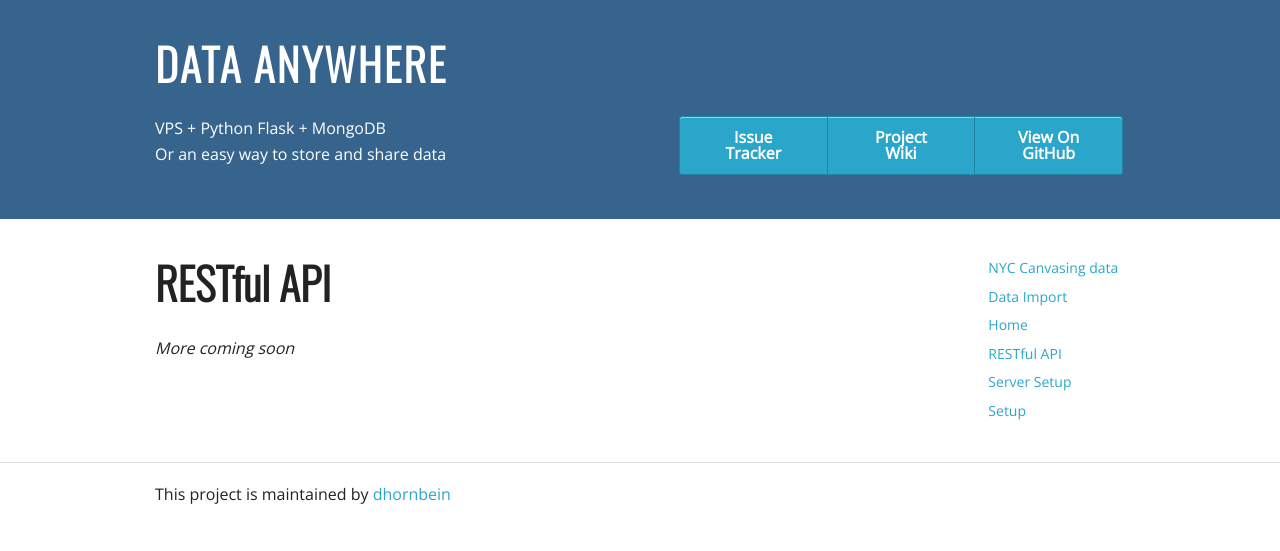
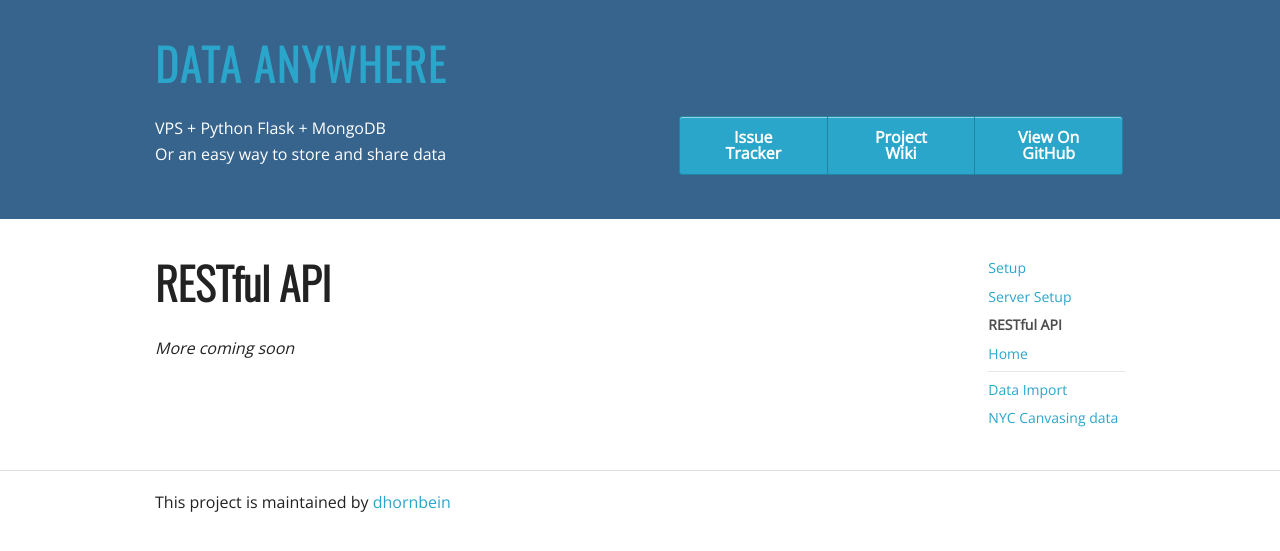
Before and after one commit to dhornbein/DataAnywhere, a Jekyll site: the page built from restful_api.md, in a window 1280 px wide. Shown: the top 551 px of the page. Built offline with Jekyll 4.4.1, drawn with Linux system fonts in a browser that asks for light colours; nearby versions of some CDN libraries.

```diff
--- a/_config.yml
+++ b/_config.yml
@@ -1,3 +1,5 @@
 server_port:  5000
 auto: true
+projectname: Data Anywhere
 workingTitle: polymer
+baseurl: /DataAnywhere
--- a/_includes/banner.html
+++ b/_includes/banner.html
@@ -1,7 +1,7 @@
-    <div class="banner">
+    <div id="top" class="banner">
       <header class="row">
 
-        <div class="large-12 columns"><h1 class="title">Data Anywhere</h1></div>
+        <div class="large-12 columns"><h1 class="title"><a href="{{ site.baseurl }}/">Data Anywhere</a></h1></div>
         <div class="large-6 columns">
           <p class="large">VPS + Python Flask + MongoDB<br>Or an easy way to store and share data</p>
         </div>
--- a/_layouts/home.html
+++ b/_layouts/home.html
@@ -9,9 +9,12 @@
 			{{ content }}
 		</div>
 		<div class="large-2 small-12 column">
-			<ul class="side-nav affix" data-spy="affix" data-offset-top="200">
-			{% for page in site.pages %}
-				<li><a data-magellan-arrival="{{ page.id }}" href="{{ site.base_url }}{{ page.url }}">{{ page.title }}</a></li>
+			<ul class="side-nav affix" data-spy="affix" data-offset-top="219">
+			{% for child_page in site.pages reversed %}
+				<li{% if child_page.title == page.title %} class="active"{% endif %}><a data-magellan-arrival="{{ child_page.id }}" href="{{ site.baseurl }}{{ child_page.url }}">{{ child_page.title }}</a></li>
+				{% if child_page.title == 'Home' %}
+				<li class="divider"></li>
+				{% endif %}
 			{% endfor %}
 			</ul>
 		</div>
--- a/css/app.css
+++ b/css/app.css
@@ -3688,6 +3688,10 @@ header .title {
   text-transform: uppercase;
   letter-spacing: 2px; }
 
+.side-nav.affix {
+  position: fixed;
+  top: 0; }
+
 code {
   font-weight: normal;
   background-color: #EEE;
```
Also changed, not shown: _includes/footer.html (+9 -1 lines), index.md (+4 -4 lines).
